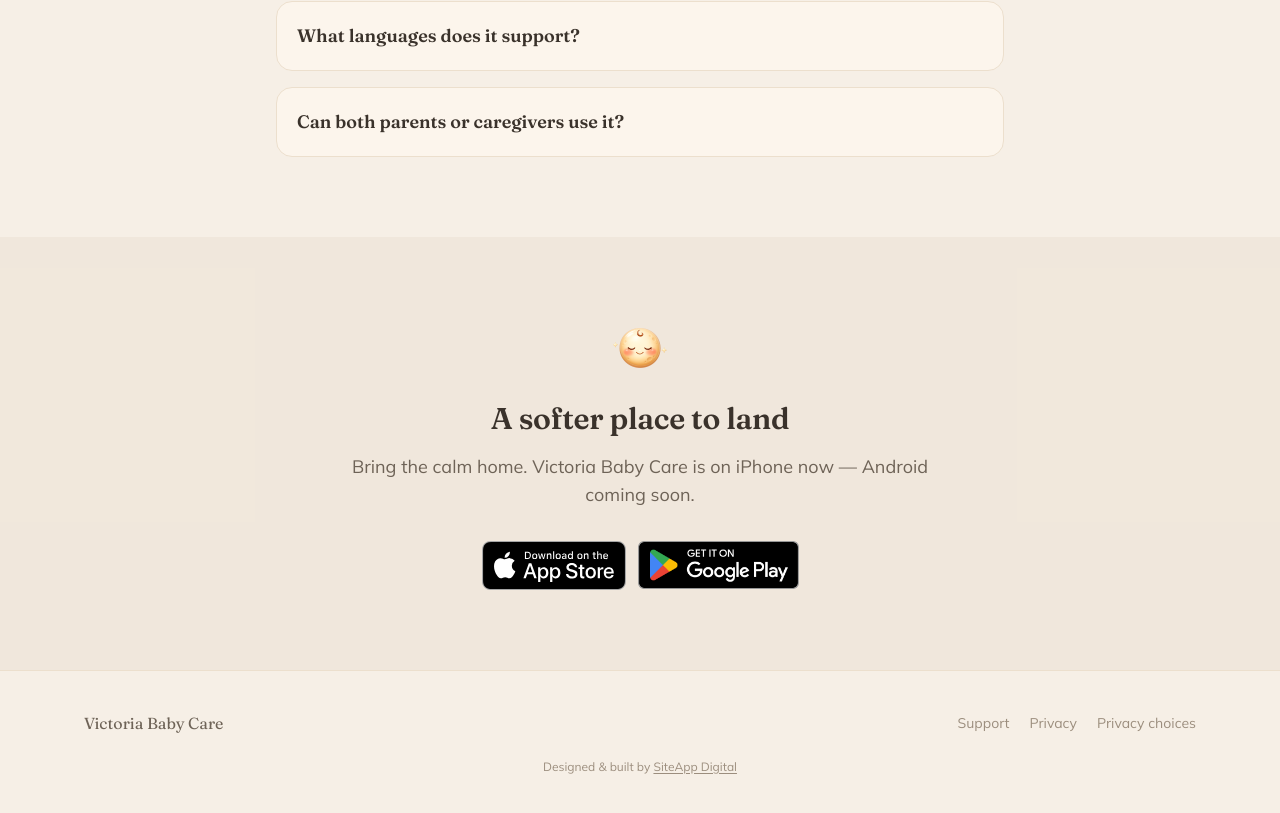
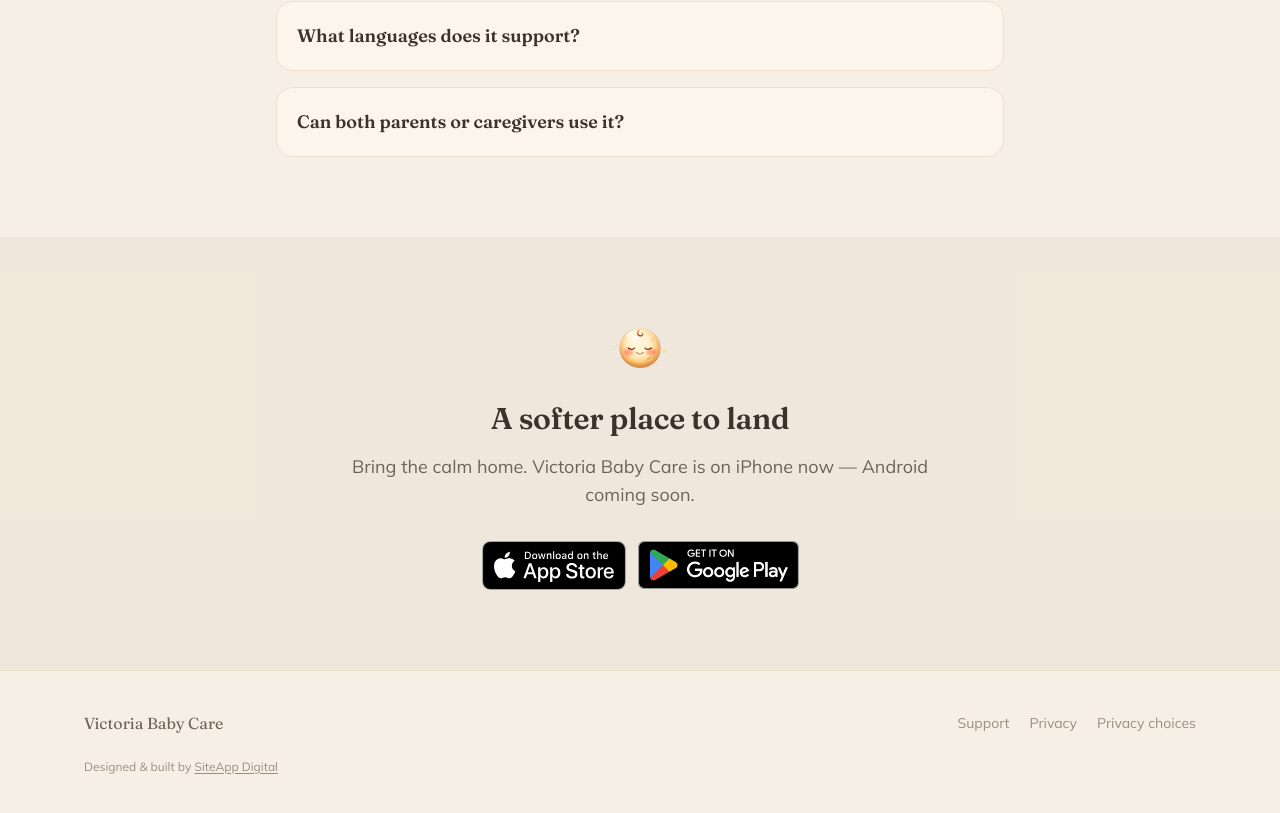
Before and after one commit to victoriababycareapp/app-website, a Next.js app: page / in a window 1280 px wide. Shown: the part 2019-2832 px from the top of the page. Built offline with nearby package versions, Linux system fonts and the light colour scheme.

Commit message:
style(site): left-align the 'built by' credit with the footer content on desktop
Co-Authored-By: Claude Opus 4.8 (1M context) <noreply@anthropic.com>

```diff
--- a/src/app/page.tsx
+++ b/src/app/page.tsx
@@ -216,7 +216,7 @@ export default function Home() {
             <a href="/privacy-choices" className="transition-colors hover:text-secondary">Privacy choices</a>
           </nav>
         </div>
-        <div className="mx-auto mt-6 max-w-6xl px-5 text-center text-xs text-muted">
+        <div className="mx-auto mt-6 max-w-6xl px-5 text-center md:text-left text-xs text-muted">
           Designed &amp; built by{" "}
           <a
             href="https://siteappdigital.com/"
```
